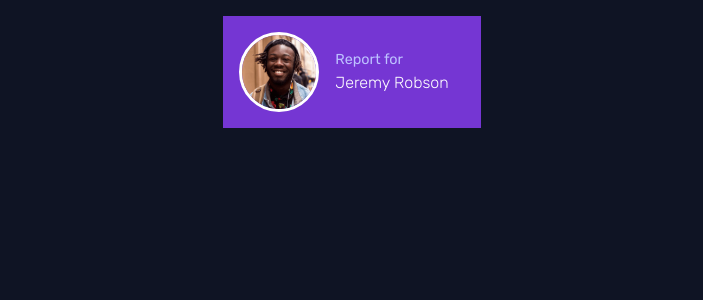
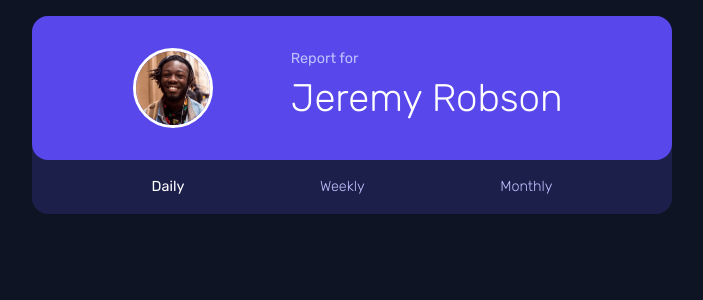
Before and after one commit to Dev-Nana/Time-Dashboard, a React (Create React App) app: page / in a window 1280 px wide. Shown: the top 300 px of the page, without its empty margins (288-991 px from the left). Built offline with nearby package versions, Linux system fonts and the light colour scheme.

Commit message:
Add Selector

```diff
--- a/src/App.css
+++ /dev/null
@@ -1,38 +0,0 @@
-.App {
-  text-align: center;
-}
-
-.App-logo {
-  height: 40vmin;
-  pointer-events: none;
-}
-
-@media (prefers-reduced-motion: no-preference) {
-  .App-logo {
-    animation: App-logo-spin infinite 20s linear;
-  }
-}
-
-.App-header {
-  background-color: #282c34;
-  min-height: 100vh;
-  display: flex;
-  flex-direction: column;
-  align-items: center;
-  justify-content: center;
-  font-size: calc(10px + 2vmin);
-  color: white;
-}
-
-.App-link {
-  color: #61dafb;
-}
-
-@keyframes App-logo-spin {
-  from {
-    transform: rotate(0deg);
-  }
-  to {
-    transform: rotate(360deg);
-  }
-}
--- a/src/App.js
+++ b/src/App.js
@@ -1,12 +1,12 @@
-import Perfil from './assets/images/image-jeremy.png';
-import UserCard from './usercard/usercard';
-import './App.css';
+// import { UserCard } from './components/usercard/usercard';
+import { Selector } from "./components/selector/selector";
 import './index.css';
 
 function App() {
   return (
     <div className="app_content">
-      <UserCard/>
+      {/* <UserCard/> */}
+      <Selector/>
     </div>
   );
 }
--- /dev/null
+++ b/src/components/selector/selector.js
@@ -0,0 +1,36 @@
+import React, { useState } from 'react';
+
+import { UserCard } from "../usercard/usercard";
+
+export const Selector = () => {
+  const [activeButton, setActiveButton] = useState('daily');
+
+  const handleClick = (button) => {
+    setActiveButton(button);
+  };
+  return (
+    <div className="selector_content">
+      <UserCard></UserCard>
+      <div className="selector-container">
+        <button
+          className={`selector-button ${activeButton === 'daily' ? 'active' : ''}`}
+          onClick={() => handleClick('daily')}
+        >
+          Daily
+        </button>
+        <button
+          className={`selector-button ${activeButton === 'weekly' ? 'active' : ''}`}
+          onClick={() => handleClick('weekly')}
+        >
+          Weekly
+        </button>
+        <button
+          className={`selector-button ${activeButton === 'monthly' ? 'active' : ''}`}
+          onClick={() => handleClick('monthly')}
+        >
+          Monthly
+        </button>
+      </div>
+    </div>
+  );
+}
--- a/src/index.css
+++ b/src/index.css
@@ -10,34 +10,38 @@ body {
   padding: 1rem;
   display: flex;
   justify-content: center;
-  align-items: center ;
+  align-items: center;
   font-family: "Rubik", sans-serif;
   background-color: var(--Very-dark-blue);
   height: 100%;
 }
 
 /* md	768px	@media (max-width: 768px) { ... } */
+/* muda a partir de 500px*/
+/* começa em 300px*/
 
+/* UserCard */
 
 .usercard_content {
-  background-color: var(--Violet-social);
+  background-color: var(--Blue);
   display: flex;
   flex-direction: row;
-  justify-content: center;
+  justify-content: space-evenly;
   align-items: center;
-  /* width: clamp(20rem, 100%, 28rem);   */
+  width: clamp(17rem, 100vw, 50vw);
+  border-radius: 1rem;
 }
 
 .usercard-image {
   display: flex;
-  width: clamp(3.5rem, 10vw, 5rem);
-  height: clamp(3.5rem, 10vw, 5rem);
+  width: clamp(3.7rem, 11vw, 5rem);
+  height: clamp(3.7rem, 11vw, 5rem);
   /*+min = diminui o tamanho minimo */
   /*-meio = demora menos para ajusta para o min */
   /*+max = o maior tamanho */
   border-radius: 100%;
   border: solid var(--White) 0.2rem;
-  margin: 1rem;
+  margin: 2rem 0 2rem 1.5rem;
 }
 
 .usercard-text {
@@ -52,12 +56,92 @@ body {
 }
 
 .text-name {
+  font-size: clamp(1.1rem, 3vw, 3rem);
   font-weight: 300;
   color: var(--White);
 }
+
+/* Selector */
+
+.selector_content {
+  background-color: var(--Dark-blue);
+  width: clamp(17rem, 100vw, 50vw);
+  border-radius: 1rem;
+}
+
+.selector-container {
+  display: flex;
+  align-items: center;
+  justify-content: space-evenly;
+}
+
+.selector-button {
+  padding: 1rem;
+  font-weight: 200;
+  color: var(--Pale-Blue);
+  font-size: 0.9rem;
+}
+
+.active, .selector-button:hover {
+  color: var(--White);
+  font-weight: 400;
+}
+
 
 /* sm	640px	@media (min-width: 640px) { ... }
 md	768px	@media (min-width: 768px) { ... }
 lg	1024px	@media (min-width: 1024px) { ... }
 xl	1280px	@media (min-width: 1280px) { ... }
 2xl	1536px	@media (min-width: 1536px) { ... } */
+
+/* md	768px	@media (min-width: 768px) { ... } */
+/* muda a partir de 00px*/
+/* começa em 768px*/
+
+/* @media (max-width: 768px) {
+  body {
+    margin: 0;
+    padding: 1rem;
+    display: flex;
+    justify-content: center;
+    align-items: center ;
+    font-family: "Rubik", sans-serif;
+    background-color: var(--Very-dark-blue);
+    height: 100%;
+  }
+  .usercard_content {
+    background-color: var(--Violet-social);
+    display: flex;
+    flex-direction: row;
+    justify-content: space-evenly;
+    align-items: center;
+    width: clamp(17rem, 100vw, 50vw);
+    border-radius: 1rem;
+  }
+
+  .usercard-image {
+    display: flex;
+    width: clamp(3.7rem, 11vw, 5rem);
+    height: clamp(3.7rem, 11vw, 5rem);
+    border-radius: 100%;
+    border: solid var(--White) 0.2rem;
+    margin: 2rem 0 2rem 1.5rem;
+  }
+
+  .usercard-text {
+    display: flex;
+    flex-direction: column;
+    margin: 2rem 2rem 2rem 0;
+  }
+
+  .text-report {
+    color: var(--Pale-Blue);
+    font-size: 0.9rem;
+  }
+
+  .text-name {
+    font-size: clamp(1.1rem, 3vw, 3rem);
+    font-weight: 300;
+    color: var(--White);
+  }
+} */
```
Also changed, not shown: src/components/usercard/usercard.js (renamed from src/usercard/usercard.js, +3 -6 lines), src/components/cards/cards.js (added), src/components/cards/data.js (added).
